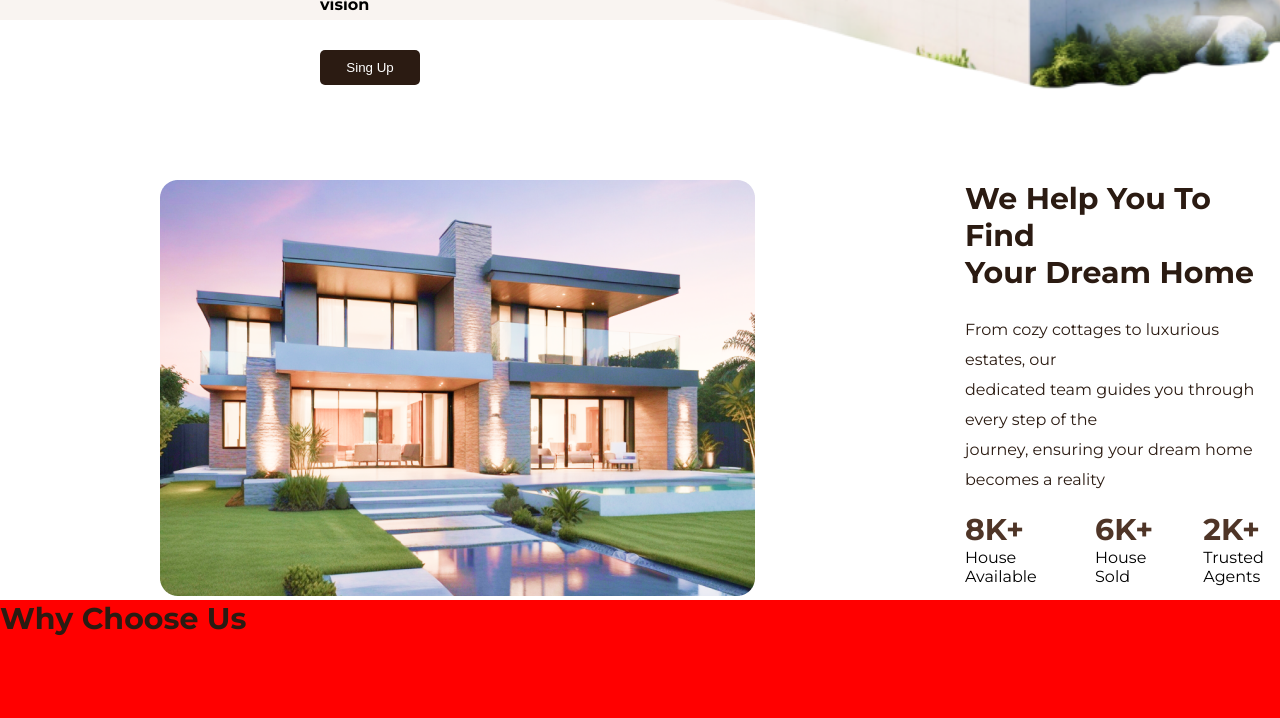
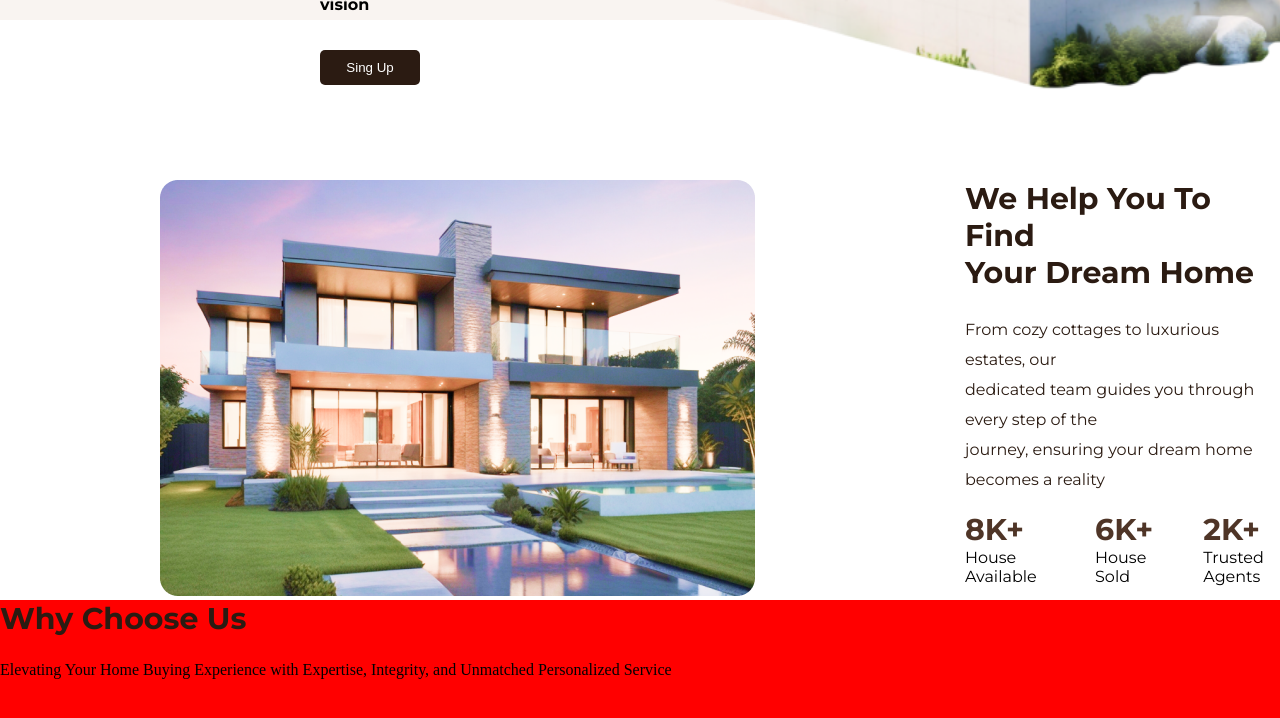
Before and after one commit to gabrieljcoutinho/Projeto-Dwello, a React (Create React App) app: page / in a window 1280 px wide. Shown: the part 584-1302 px from the top of the page. Built offline with nearby package versions, Linux system fonts and the light colour scheme.

Commit message:
paragrafo

```diff
--- a/src/components/WhyChosee.jsx
+++ b/src/components/WhyChosee.jsx
@@ -7,6 +7,7 @@ const WhyChosee = () => {
     <div className='escolhaDeCasa'>
 
                 <h3>Why Choose Us</h3>
+                <p className="conteudoChoose">Elevating Your Home Buying Experience with Expertise, Integrity, and Unmatched Personalized Service</p>
 
     </div>
   )
```
